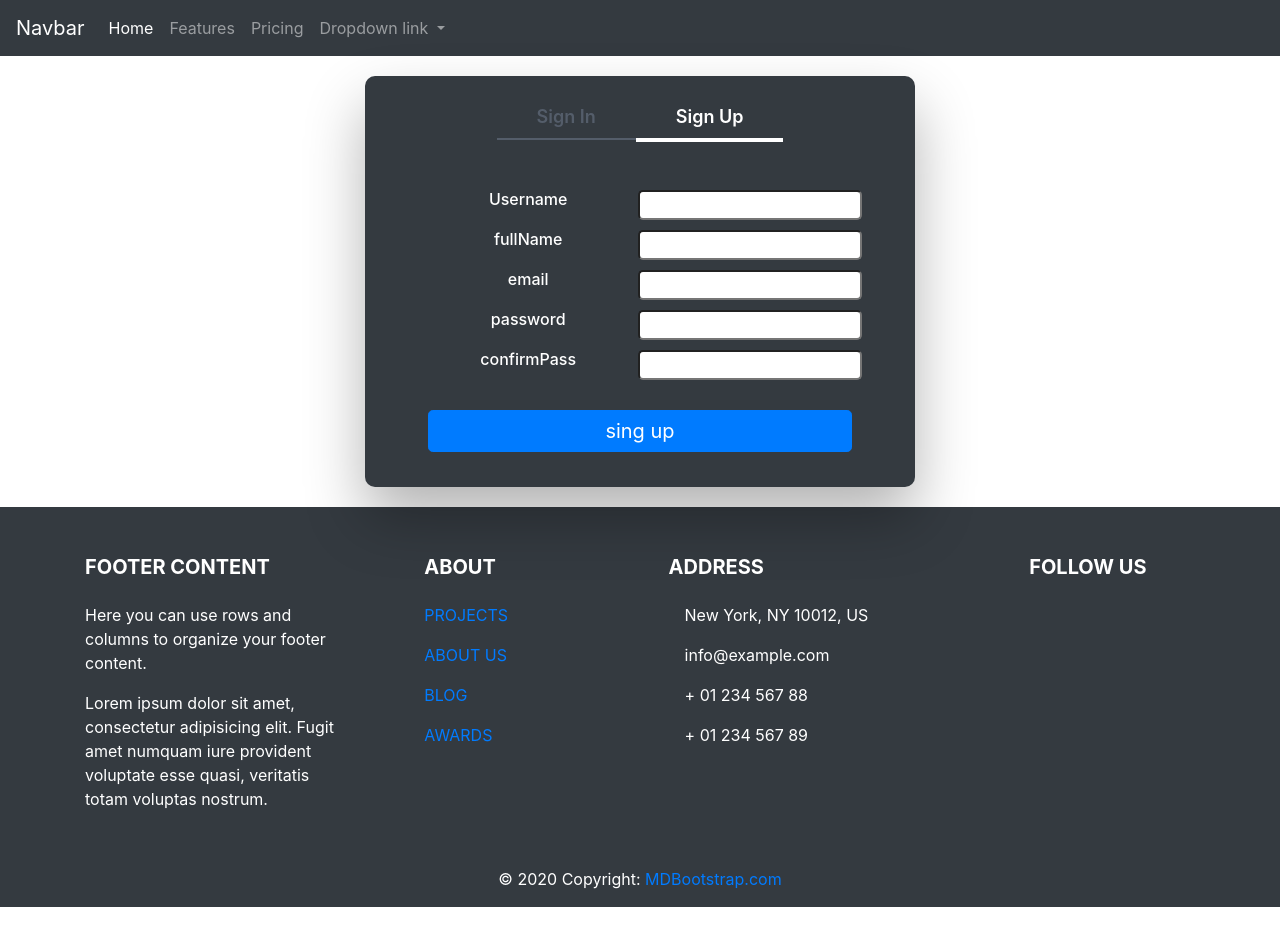
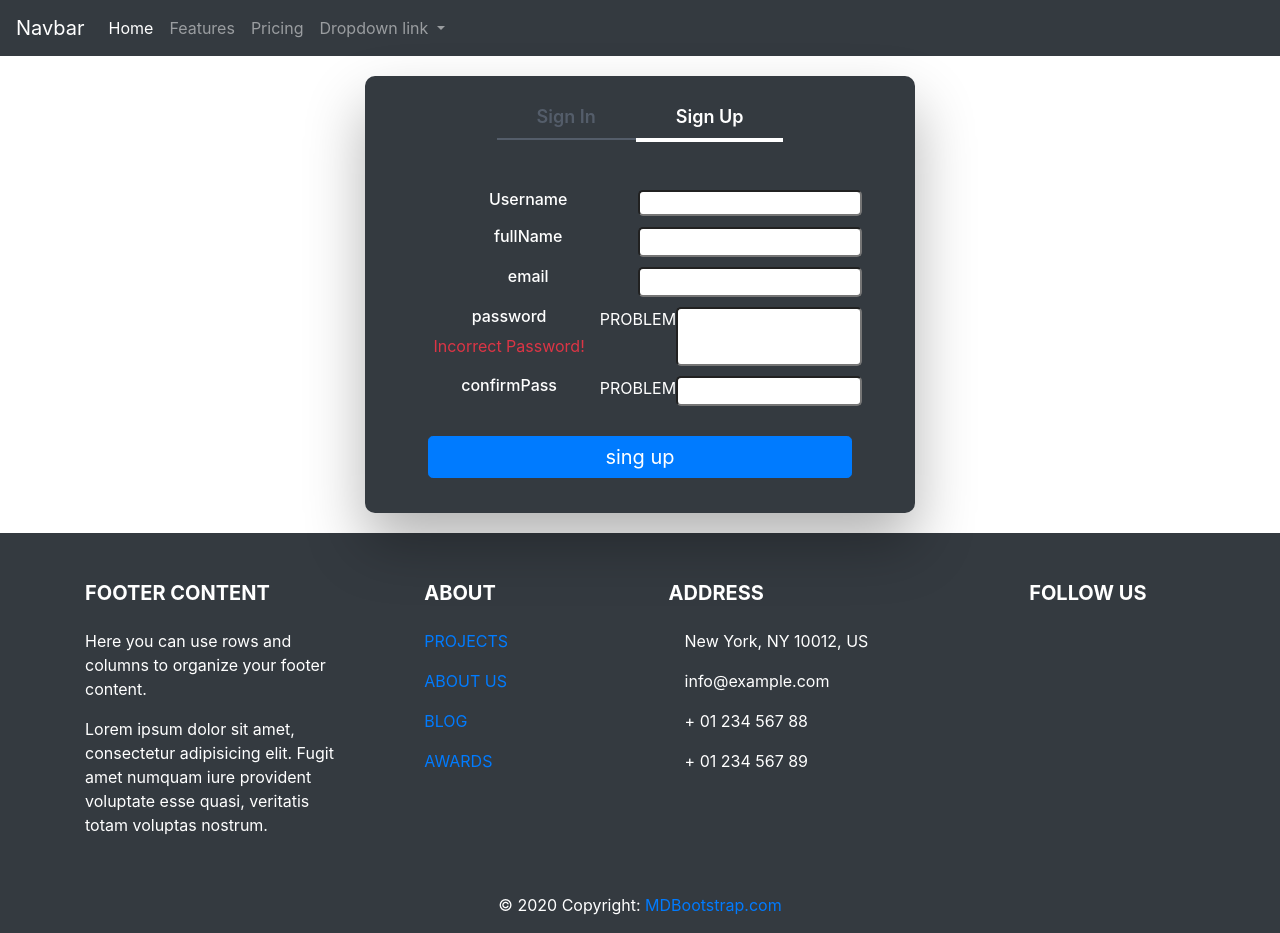
Before and after one commit to Vladi40kif/Test-Study.NET_WEB_API_Core_Entity_Angular, an Angular app in the folder Angular/: page /users/registration in a window 1280 px wide. Before the commit the page ends 907 px from the top, so only its background shows below. Built offline with nearby package versions, Linux system fonts and the light colour scheme.

Commit message:
90% of registration page

```diff
--- a/Angular/angular.json
+++ b/Angular/angular.json
@@ -18,13 +18,13 @@
             "main": "src/main.ts",
             "polyfills": "src/polyfills.ts",
             "tsConfig": "tsconfig.app.json",
-            "aot": false,
+            "aot": true,
             "assets": [
               "src/favicon.ico",
               "src/assets"
             ],
             "styles": [
- 	      "node_modules/bootstrap/dist/css/bootstrap.min.css",
+              "node_modules/bootstrap/dist/css/bootstrap.min.css",
               "src/styles.css"
             ],
             "scripts": []
@@ -42,7 +42,6 @@
               "sourceMap": false,
               "extractCss": true,
               "namedChunks": false,
-              "aot": true,
               "extractLicenses": true,
               "vendorChunk": false,
               "buildOptimizer": true,
@@ -121,6 +120,10 @@
           }
         }
       }
-    }},
-  "defaultProject": "Angular"
+    }
+  },
+  "defaultProject": "Angular",
+  "cli": {
+    "analytics": false
+  }
 }
--- a/Angular/src/app/shared/user.service.ts
+++ b/Angular/src/app/shared/user.service.ts
@@ -12,9 +12,9 @@ export class UserService {
     responceRegister: any;
 
     formModel = this.fb.group({
-        userName: ['', Validators.required],
-        fullName: ['', Validators.email],
-        email: [''],
+        userName: ['', [Validators.required, Validators.minLength(4)]],
+        fullName: [''],
+        email: ['', Validators.email],
         password: this.fb.group({
             password: ['',[Validators.required, Validators.minLength(4)]],
             confirmPass: ['', Validators.required]
@@ -33,7 +33,7 @@ export class UserService {
         });
     }
 
-    checkPasswords(group: FormGroup) { // here we have the 'passwords' group
+    checkPasswords(group: FormGroup) {
         let pass = group.get('password').value;
         let confirmPass = group.get('confirmPass').value;
 
--- a/Angular/src/app/users/registrution/registrution.component.html
+++ b/Angular/src/app/users/registrution/registrution.component.html
@@ -1,25 +1,45 @@
 <form class="form-horizontal text-white mdb-color lighten-3" role="form" [formGroup] = "service.formModel" autocomplete="off" (submit)="register()"	>
-	<div class="row justify-content-md-center formFild">
-		<h6 class="col text-center">Username</h6>
-		<input class="col text-center" formControlName = "userName">
+	<div class="row justify-content-md-center formFild ">
+		<div class = "col text-center">
+			<h6>Username</h6>
+			<label class="text-danger" *ngIf="service.formModel.controls['userName'].invalid && (service.formModel.controls['userName'].dirty || service.formModel.controls['userName'].touched)">Incorrect Username!</label>
+		</div>
+		<input class="col text-center" style=" height: 100%;" formControlName = "userName">
+
 	</div>
+
 	<div class="row justify-content-md-center formFild">
 		<h6 class="col text-center">fullName</h6>
 		<input class="col text-center" formControlName = "fullName" >
 	</div>
 	<div class="row justify-content-md-center formFild">
-		<h6 class="col text-center">email</h6>
+		<div class="col text-center">
+			<h6>email</h6>
+			<label class="text-danger" *ngIf="service.formModel.controls['email'].invalid && (service.formModel.controls['email'].dirty || service.formModel.controls['email'].touched)">Incorrect Email!</label>
+		</div>
 		<input class="col text-center" formControlName = "email" >
 	</div>
 
 	<div formGroupName = "password">
 		<div class="row justify-content-md-center formFild">
-			<h6 class="col text-center">password</h6>
+			<div class="col text-center">
+				<h6>password</h6>
+				<label class="text-danger" *ngIf="true">Incorrect Password!</label>
+			</div>
+				PROBLEM
+<!-- 				<label class="text-danger" *ngIf="service.formModel.get('passwords.password').invalid && (service.formModel.get('passwords.password').dirty || service.formModel.get('passwords.password').touched)">Incorrect Email!</label> -->
+<!--			{{service.formModel.get('passwords.password')}}
+ 			{{service.formModel.controls['password'].dirty}}
+			{{service.formModel.password.controls['password'].touched)}} -->
+
 			<input class="col text-center" formControlName = "password" >
 		</div>
 
 		<div class="row justify-content-md-center formFild">
-			<h6 class="col text-center">confirmPass</h6>
+			<div class="col text-center">
+				<h6>confirmPass</h6>
+			</div>
+				PROBLEM
 			<input class="col text-center" formControlName = "confirmPass" >
 		</div>
 	</div>
--- a/Angular/tsconfig.app.json
+++ b/Angular/tsconfig.app.json
@@ -9,7 +9,7 @@
     "src/polyfills.ts"
   ],
   "include": [
-    "src/**/*.ts"
+    "src/**/*.d.ts"
   ],
   "exclude": [
     "src/test.ts",
```
Also changed, not shown: Angular/package.json (+17 -17 lines), 1 other file (tests, documents, lock files or other folders).
